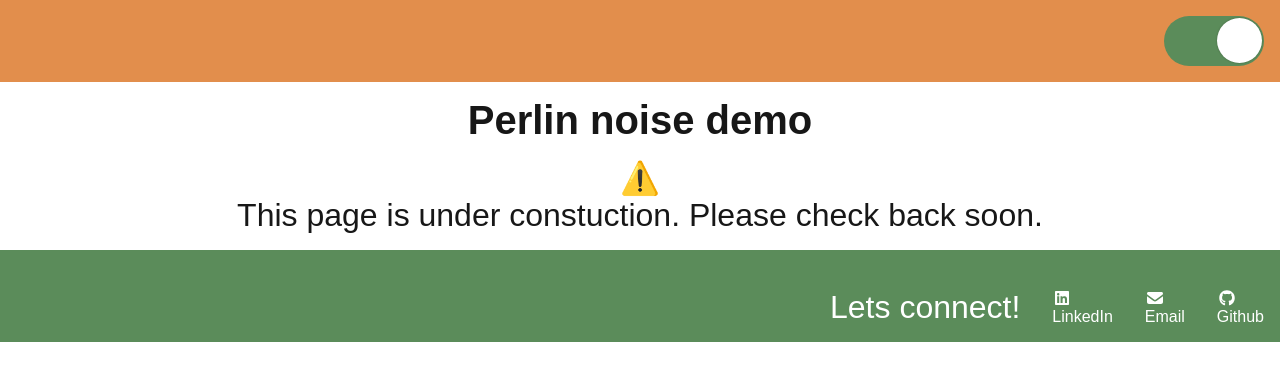
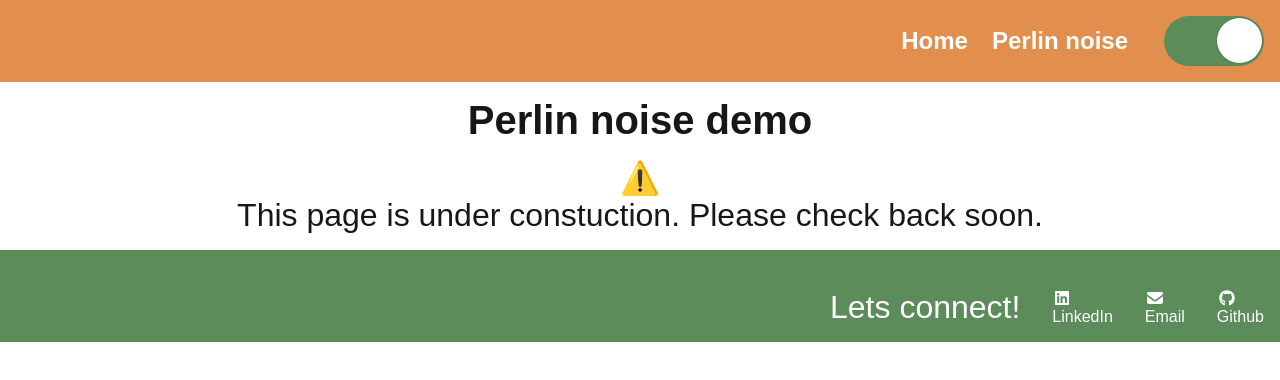
Before and after one commit to joeglDev/Personal-dev-website, a Next.js app: page /perlin-noise in a window 1280 px wide. Shown: the top 380 px of the page. Built offline with nearby package versions, Linux system fonts and the light colour scheme.

Commit message:
added basic navigation to header

```diff
--- a/src/share/header/Header.module.css
+++ b/src/share/header/Header.module.css
@@ -7,3 +7,26 @@
   padding: 16px 16px;
   background-color: var(--secondary);
 }
+
+.navFlexBox {
+   display: flex;
+  flex-direction: row;
+  gap: 16px;
+  align-items: center;
+  justify-content: start;
+}
+
+.navLink {
+  color: var(--background);
+  font-size: 1.5rem;
+  font-weight: bold;
+  padding: 4px;
+}
+
+.navLink:hover {
+  scale: 1.2;
+}
+
+[data-theme="dark"].navLink {
+  color: var(--foreground);
+}
--- a/src/share/header/Header.tsx
+++ b/src/share/header/Header.tsx
@@ -1,9 +1,11 @@
 import { LightDarkModeToggle } from "@/share/header/LightDarkModeToggle";
 import styles from "./Header.module.css";
+import { Navigation } from "./Navigation";
 
 export const Header = () => {
   return (
     <header className={styles.horizontalFlexBox}>
+      <Navigation/>
       <LightDarkModeToggle />
     </header>
   );
--- /dev/null
+++ b/src/share/header/Navigation.tsx
@@ -0,0 +1,10 @@
+import styles from './Header.module.css';
+import Link from "next/link";
+
+// TODO: implement mobile responsive navigation solution
+export const Navigation = () => (
+    <nav className={styles.navFlexBox}>
+         <Link className={styles.navLink} href="/">Home</Link>
+         <Link className={styles.navLink} href="/perlin-noise">Perlin noise</Link>
+    </nav>
+)
```
